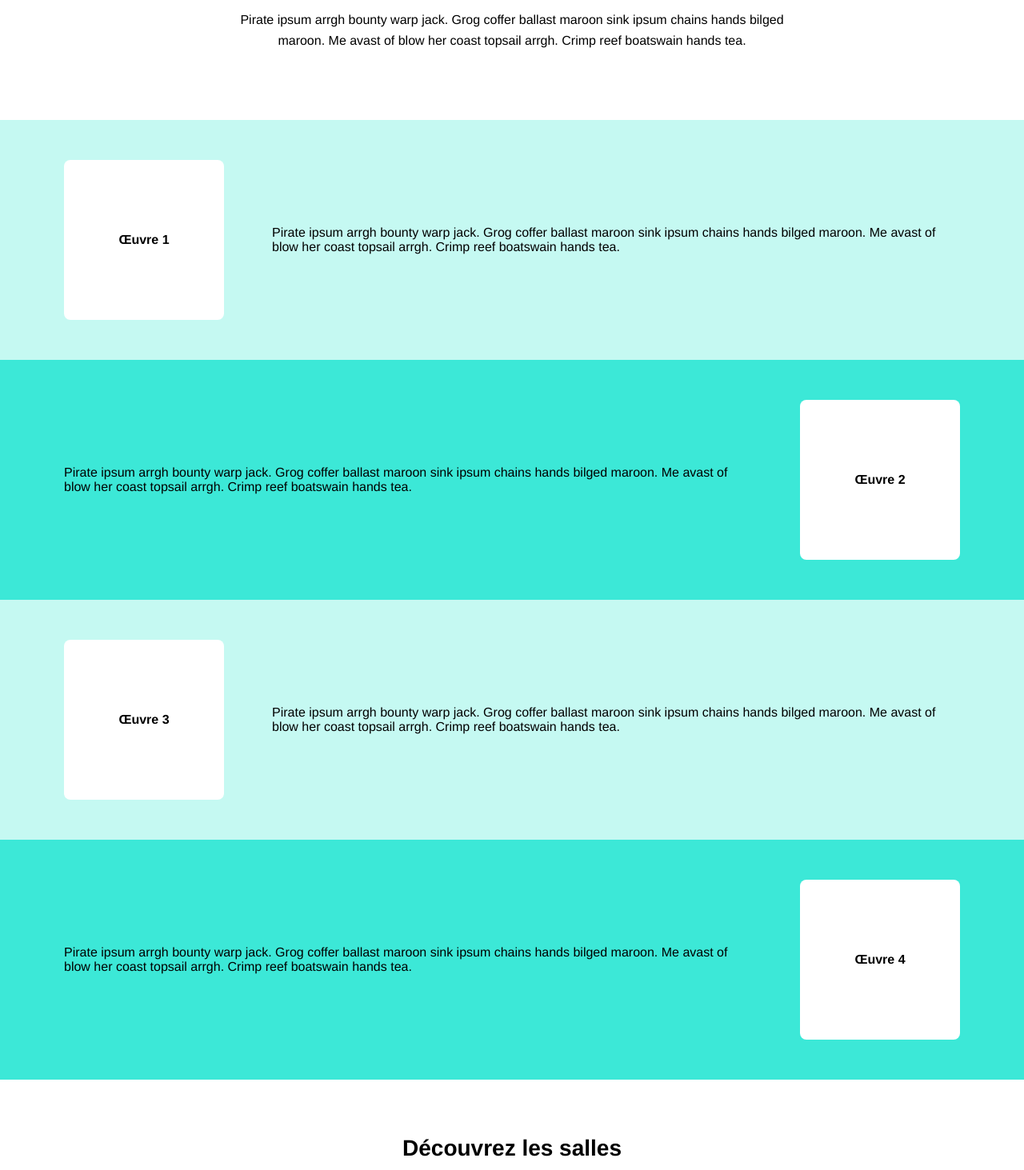
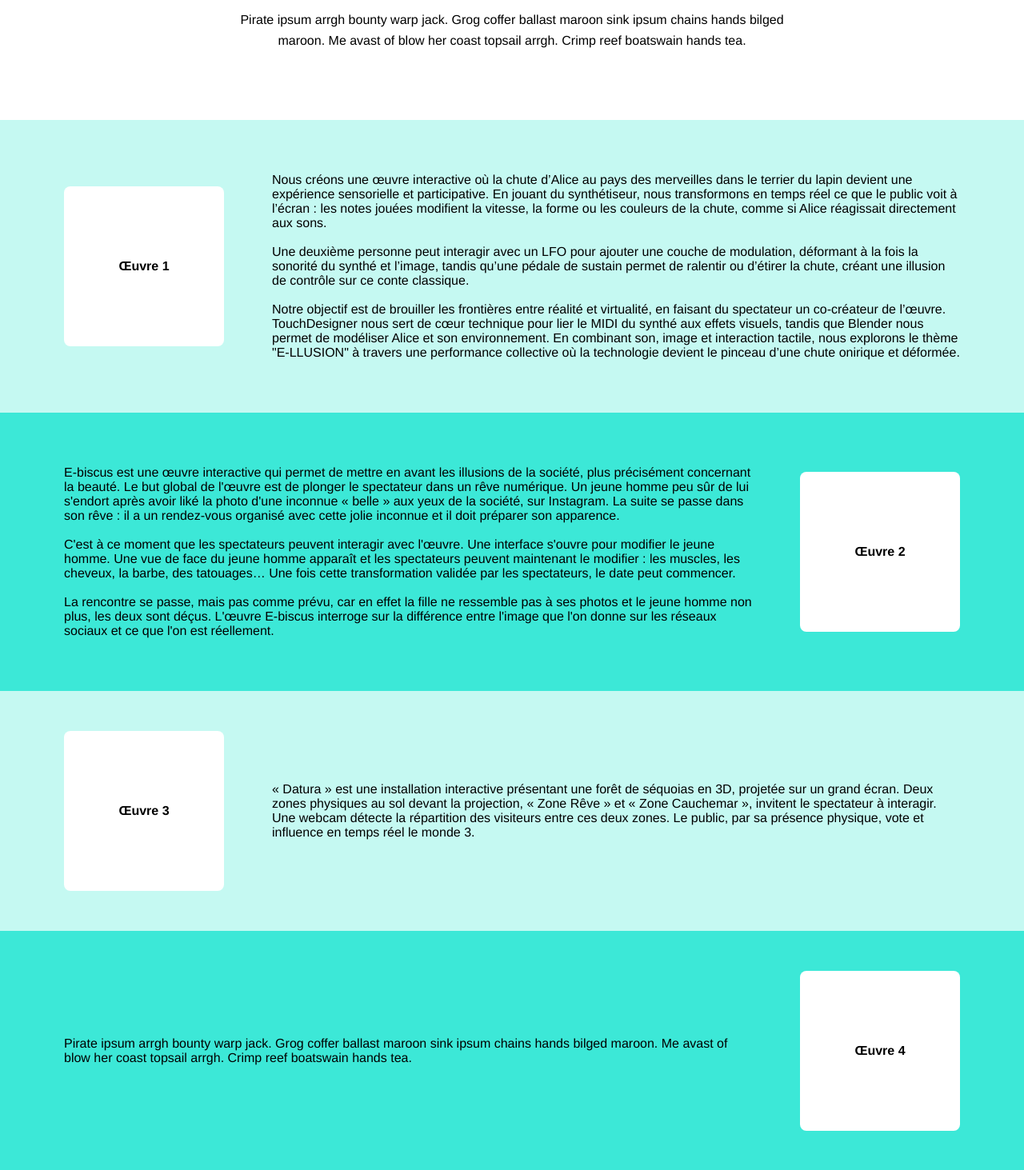
Before and after one commit to gaspard-psq/sae203, a PHP site: page /salle4.php in a window 1280 px wide. Shown: the part 277-1740 px from the top of the page at 80% size. Run offline with PHP 8.4, Linux system fonts and the light colour scheme.

Commit message:
..............

```diff
--- a/salle4.php
+++ b/salle4.php
@@ -9,19 +9,37 @@
     <div class="work-item">
         <div class="work-img-placeholder">Œuvre 1</div>
         <div class="work-text">
-            <p>Pirate ipsum arrgh bounty warp jack. Grog coffer ballast maroon sink ipsum chains hands bilged maroon. Me avast of blow her coast topsail arrgh. Crimp reef boatswain hands tea.</p>
+            <p>Nous créons une œuvre interactive où la chute d’Alice au pays des merveilles
+dans le terrier du lapin devient une expérience sensorielle et participative.
+En jouant du synthétiseur,
+nous transformons en temps réel ce que le public voit à l’écran : les notes jouées modifient la vitesse, la forme ou les
+couleurs de la chute,
+comme si Alice réagissait directement aux sons.<br><br> Une deuxième personne peut interagir avec un LFO pour ajouter une couche de
+modulation,
+déformant à la fois la sonorité du synthé et l’image, tandis qu’une pédale de sustain permet de ralentir ou d’étirer la chute, créant une illusion de contrôle sur ce conte classique.
+
+<br><br>Notre objectif est de brouiller les frontières entre réalité et virtualité, en faisant du spectateur un co-créateur de l’œuvre.
+TouchDesigner nous sert de cœur technique pour lier le MIDI du synthé aux effets visuels,
+tandis que Blender nous permet de modéliser Alice et son environnement. En combinant son, image et interaction tactile,
+nous explorons le thème "E-LLUSION" à travers
+une performance collective où la technologie devient le pinceau d’une chute onirique et déformée.
+</p>
         </div>
     </div>
     <div class="work-item">
         <div class="work-img-placeholder">Œuvre 2</div>
         <div class="work-text">
-            <p>Pirate ipsum arrgh bounty warp jack. Grog coffer ballast maroon sink ipsum chains hands bilged maroon. Me avast of blow her coast topsail arrgh. Crimp reef boatswain hands tea.</p>
+            <p>E-biscus est une œuvre interactive qui permet de mettre en avant les illusions de la société, plus précisément concernant la beauté. Le but global de l'œuvre est de plonger le spectateur dans un rêve numérique. Un jeune homme peu sûr de lui s'endort après avoir liké la photo d'une inconnue « belle » aux yeux de la société, sur Instagram. La suite se passe dans son rêve : il a un rendez-vous organisé avec cette jolie inconnue et il doit préparer son apparence.<br><br> C'est à ce moment que les spectateurs peuvent interagir avec l'œuvre. Une interface s'ouvre pour modifier le jeune homme. Une vue de face du jeune homme apparaît et les spectateurs peuvent maintenant le modifier : les muscles, les cheveux, la barbe, des tatouages… Une fois cette transformation validée par les spectateurs, le date peut commencer.<br><br> La rencontre se passe, mais pas comme prévu, car en effet la fille ne ressemble pas à ses photos et le jeune homme non plus, les deux sont déçus. L'œuvre E-biscus interroge sur la différence entre l'image que l'on donne sur les réseaux sociaux et ce que l'on est réellement.</p>
         </div>
     </div>
     <div class="work-item">
         <div class="work-img-placeholder">Œuvre 3</div>
         <div class="work-text">
-            <p>Pirate ipsum arrgh bounty warp jack. Grog coffer ballast maroon sink ipsum chains hands bilged maroon. Me avast of blow her coast topsail arrgh. Crimp reef boatswain hands tea.</p>
+            <p>« Datura » est une installation interactive présentant une forêt de séquoias en 3D,
+projetée sur un grand écran. Deux zones physiques au sol devant la projection, « Zone
+Rêve » et « Zone Cauchemar », invitent le spectateur à interagir. Une webcam détecte la
+répartition des visiteurs entre ces deux zones. Le public, par sa présence physique, vote
+et influence en temps réel le monde 3.</p>
         </div>
     </div>
     <div class="work-item">
```
Also changed, not shown: exposition.php (+8 -8 lines), index.php (+7 -7 lines), salle1.php (+1 -13 lines), salle2.php (+3 -9 lines), salle3.php (+6 -9 lines).
